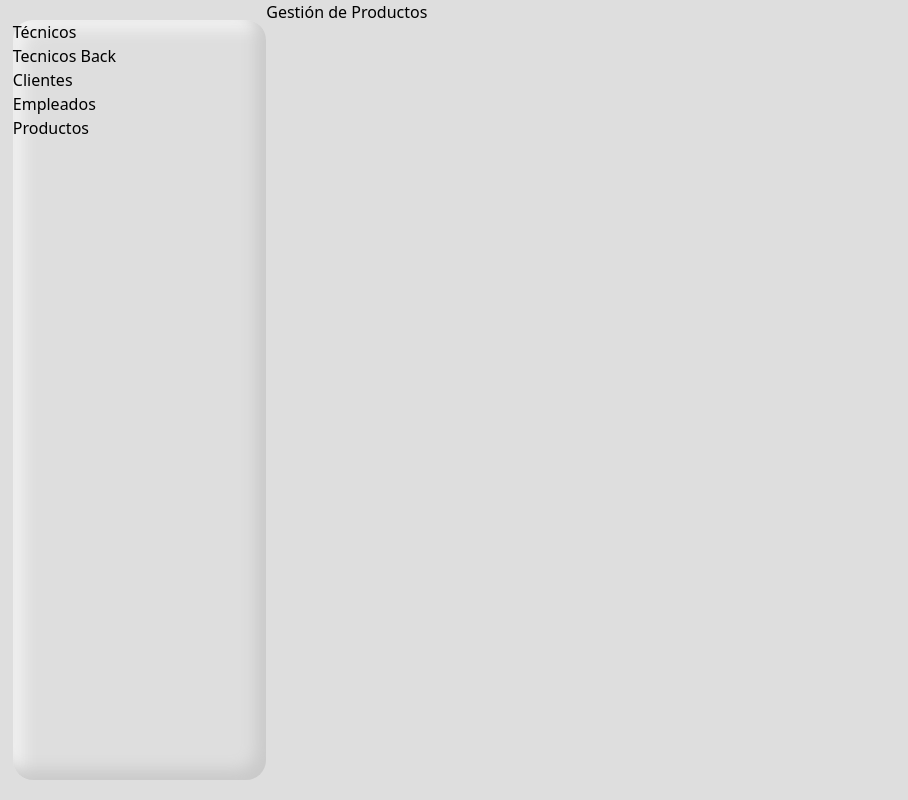
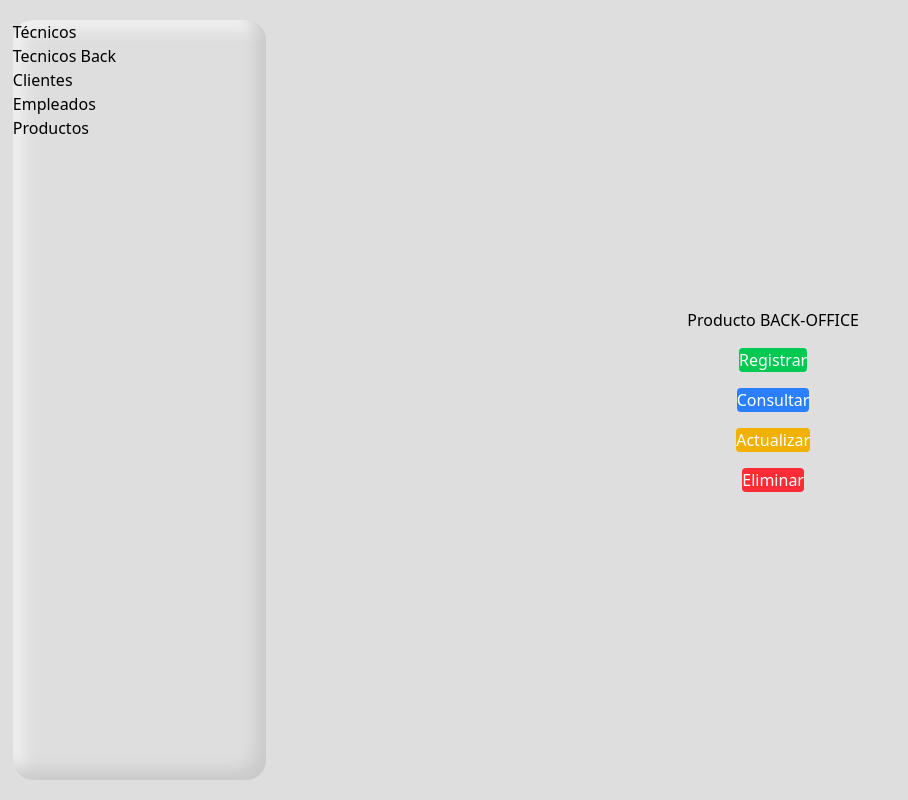
Before and after one commit to RedGas722/RedGas, a React (Vite) app: page /Admin/Products in a window 1280 px wide. Shown: the whole page, without its empty margins (0-908 px from the left). Built offline with nearby package versions, Linux system fonts and the light colour scheme.

Commit message:
refactor: Update product route to use new ProductBack component

```diff
--- a/src/App.jsx
+++ b/src/App.jsx
@@ -14,7 +14,8 @@
 import { Technicians } from './Admin/Technicians/Technicians'
 import { ClientsBack } from './Admin/Clients/ClientsBack'
 import { Employees } from './Admin/Employees/Employees'
-import { Products } from './Admin/Products/Products'
+// import { Products } from './Admin/Products/Products'
+import { ProductBack } from './Pages/Bocetos/Producto/ProductoBack'
 
 export function App() {
     return (
@@ -33,7 +34,7 @@
                         <Route path='TechniciansBack' element={<TechniciansBack />} />
                         <Route path="Clients" element={<ClientsBack />} />
                         <Route path="Employees" element={<Employees />} />
-                        <Route path="Products" element={<Products />} />
+                        <Route path="Products" element={<ProductBack />} />
                     </Route>
                 </Routes>
             </div>
--- a/src/Pages/Bocetos/Producto/ProductoBack.jsx
+++ b/src/Pages/Bocetos/Producto/ProductoBack.jsx
@@ -1,12 +1,12 @@
 // Delete.jsx
-import React, { useState } from 'react';
+import { useState } from 'react';
 import { RegisterModal } from './Register/RegisterModal';
 import { GetModal } from './Get/GetModal';
 import { UpdateModal } from './Update/UpdateModal';
 import { DeleteModal } from './Delete/DeleteModal';
 
 
-export const ProductoBackOffice = () => {
+export const ProductBack = () => {
   const [showDeleteModal, setShowDeleteModal] = useState(false);
   const [showGetModal, setShowGetModal] = useState(false);
   const [showRegisterModal, setShowRegisterModal] = useState(false);
@@ -14,7 +14,7 @@
 
 
   return (
-    <div className="flex flex-col items-center justify-center h-screen bg-gray-100 gap-4">
+    <div className="flex flex-col items-center justify-center h-screen gap-4">
       <h1>Producto BACK-OFFICE</h1>
       <button
         onClick={() => setShowRegisterModal(true)}
@@ -54,3 +54,4 @@
     </div>
   );
 };
+export default ProductBack
```
